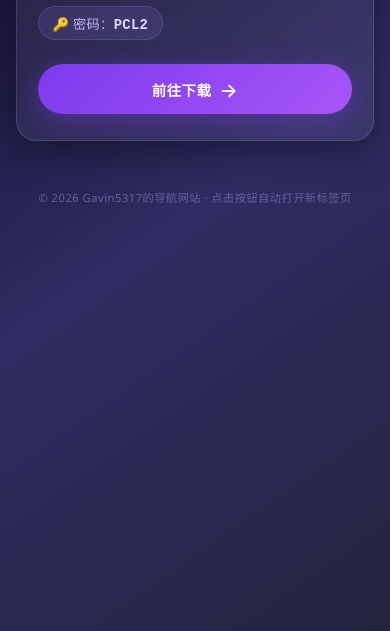
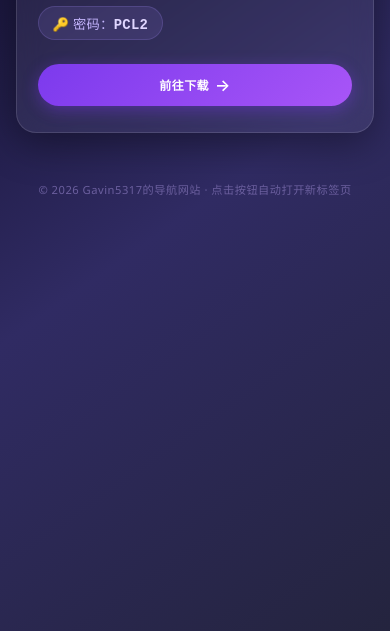
Before and after one commit to Gavin5317/web, a plain HTML site: page index.html in a window 390 px wide. Shown: the part 213-844 px from the top of the page. Drawn offline with Linux system fonts and the light colour scheme.

Commit message:
Refine button styles for smaller screens
Adjusted button styles for smaller dimensions and improved accessibility.

```diff
--- a/index.html
+++ b/index.html
@@ -176,26 +176,26 @@
             font-size: 1.05em;
         }
 
-        /* 打开按钮 */
+        /* 打开按钮 —— 尺寸整体缩小 */
         .card-btn {
             display: inline-flex;
             align-items: center;
             justify-content: center;
-            gap: 8px;
-            padding: 0.85rem 1.6rem;
-            /* 触摸目标最小高度 48px，符合移动端可访问性标准 */
-            min-height: 48px;
+            gap: 6px;                  /* 图标与文字间距略微减小 */
+            padding: 0.6rem 1.1rem;     /* 原为 0.85rem 1.6rem，明显缩小 */
+            /* 触摸目标最小高度 40px，仍然适合移动端点击 */
+            min-height: 40px;
             border: none;
             border-radius: 60px;
             background: linear-gradient(135deg, #7c3aed, #a855f7);
             color: #ffffff;
-            font-size: clamp(0.9rem, 3.6vw, 1rem);
+            font-size: clamp(0.8rem, 3.2vw, 0.9rem); /* 字体略微变小 */
             font-weight: 600;
-            letter-spacing: 0.5px;
+            letter-spacing: 0.4px;
             cursor: pointer;
             text-decoration: none;
             transition: all 0.3s ease;
-            box-shadow: 0 6px 24px rgba(124, 58, 237, 0.4);
+            box-shadow: 0 4px 16px rgba(124, 58, 237, 0.4); /* 阴影略减 */
             margin-top: auto;
             width: 100%;
             /* 移动端点击时不选中文本 */
@@ -209,11 +209,11 @@
         @media (hover: hover) and (pointer: fine) {
             .card-btn:hover {
                 background: linear-gradient(135deg, #6d28d9, #9333ea);
-                box-shadow: 0 10px 32px rgba(124, 58, 237, 0.6);
-                transform: translateY(-2px);
+                box-shadow: 0 8px 24px rgba(124, 58, 237, 0.55);
+                transform: translateY(-1px);
             }
             .card-btn:hover .arrow {
-                transform: translateX(4px);
+                transform: translateX(3px);
             }
         }
 
@@ -222,13 +222,13 @@
             .card-btn:active {
                 background: linear-gradient(135deg, #6d28d9, #9333ea);
                 transform: scale(0.97);
-                box-shadow: 0 4px 16px rgba(124, 58, 237, 0.5);
+                box-shadow: 0 3px 12px rgba(124, 58, 237, 0.5);
             }
         }
 
         .card-btn .arrow {
             transition: transform 0.3s ease;
-            font-size: 1.2rem;
+            font-size: 1rem;           /* 箭头略微缩小 */
             line-height: 1;
         }
 
@@ -283,9 +283,11 @@
                 padding: 0.4rem 0.85rem;
             }
 
+            /* 小屏按钮同步缩小 */
             .card-btn {
-                padding: 0.8rem 1.2rem;
-                min-height: 50px;
+                padding: 0.55rem 1rem;
+                min-height: 42px;
+                font-size: clamp(0.75rem, 3vw, 0.85rem);
             }
         }
 
```
